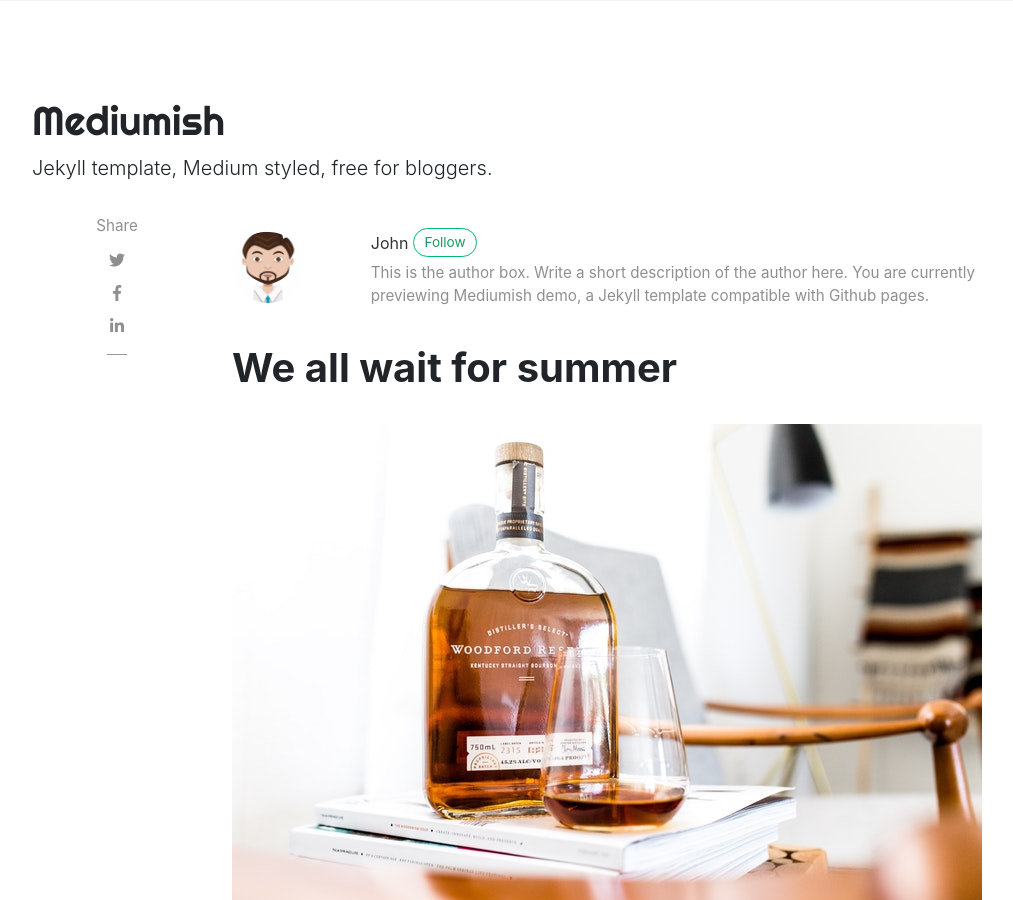
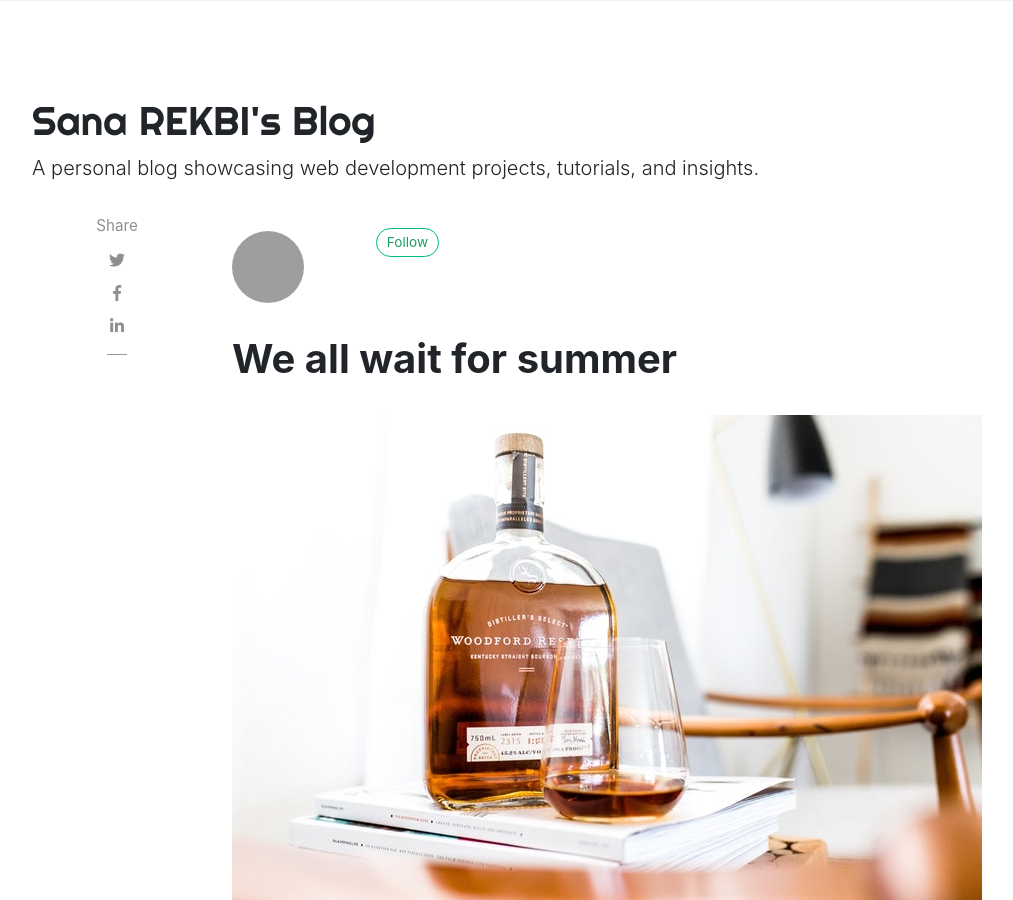
Before and after one commit to sana-rekbi/Mediumish-Jekyll-web-development, a Jekyll site: the page built from _posts/2018-01-12-we-all-wait-for-summer.md, in a window 1280 px wide and 900 px high. Shown: the whole window, without its empty margins (53-1066 px from the left). Built offline with Jekyll 4.4.1, drawn with Linux system fonts in a browser that asks for light colours; nearby versions of some CDN libraries; comment, search, counter and statistics services are not loaded; some of the changed text lies outside the part shown; grey boxes are pictures that could not be loaded.

Commit message:
Update _config.yml

```diff
--- a/_config.yml
+++ b/_config.yml
@@ -1,35 +1,26 @@
 # Site
-name: "Mediumish"
-title: "Mediumish"
-description: "Jekyll template, Medium styled, free for bloggers."
+name: "Sana REKBI's Blog"
+title: "Sana REKBI - Web Development & Tutorials"
+description: "A personal blog showcasing web development projects, tutorials, and insights."
 logo: 'assets/images/logo.png'
 favicon: 'assets/images/logo.png'
-baseurl: /mediumish-theme-jekyll
-google_analytics: 'UA-46278016-1'
-disqus: 'demowebsite'
-mailchimp-list: 'https://wowthemes.us11.list-manage.com/subscribe/post?u=8aeb20a530e124561927d3bd8&amp;id=8c3d2d214b'
+baseurl: "" # Laisser vide si le site est à la racine du dépôt GitHub Pages
+google_analytics: "" # Remplace par ton ID Google Analytics si nécessaire
+disqus: "" # Supprimer ou ajouter ton identifiant Disqus si tu veux des commentaires
+mailchimp-list: "" # Supprime cette ligne si tu n'utilises pas Mailchimp
 include: ["_pages"]
 permalink: /:title/
 
 # Authors
 authors:
-  sal:
-    name: Sal
-    display_name: Sal
-    gravatar: e56154546cf4be74e393c62d1ae9f9d4
-    email: wowthemesnet@gmail.com
-    web: https://www.wowthemes.net
-    twitter: https://twitter.com/wowthemesnet
-    description: "Author of Mediumish, a Bootstrap Medium styled template available for WordPress, HTML, Ghost and Jekyll. You are currently previewing Jekyll template demo."
-  john:
-    name: John
-    display_name: John
-    avatar: 'assets/images/avatar.png'
-    gravatar: b1cc14991db7a456fcd761680bbc8f81
-    email: wowthemesnet@gmail.com
-    web: https://www.wowthemes.net
-    twitter: https://twitter.com/wowthemesnet
-    description: "This is the author box. Write a short description of the author here. You are currently previewing Mediumish demo, a Jekyll template compatible with Github pages."
+  sana:
+    name: Sana REKBI
+    display_name: Sana REKBI
+    avatar: 'assets/images/avatar.png' # Ajoute une image de profil ici
+    email: sana.rekbi@example.com
+    web: https://github.com/sana-rekbi
+    twitter: https://twitter.com/sana_rekbi
+    description: "Web developer and AI enthusiast sharing projects and tutorials on web development, AI, and data science."
 
 # Plugins
 plugins:
@@ -61,12 +52,13 @@ kramdown:
     block:
       line_numbers: true
 
-# Adsense (change to "enabled" to activate, also your client id and ad slot. Create a new ad unit from your Adsense account to get the slot.)
+# Adsense (désactivé ici, supprime si inutile)
 adsense: "disabled"
-adsense-data-ad-client: "ca-pub-3412143450191416"
-adsense-data-ad-slot: "1363087678"
+adsense-data-ad-client: ""
+adsense-data-ad-slot: ""
 
 # Lazy Images ("enabled" or "disabled")
-lazyimages: "disabled"
+lazyimages: "enabled"
 
+# Exclusions (fichiers qui ne doivent pas être inclus dans le site)
 exclude: [changelog.md, LICENSE.txt, README.md, Gemfile, Gemfile.lock]
```
